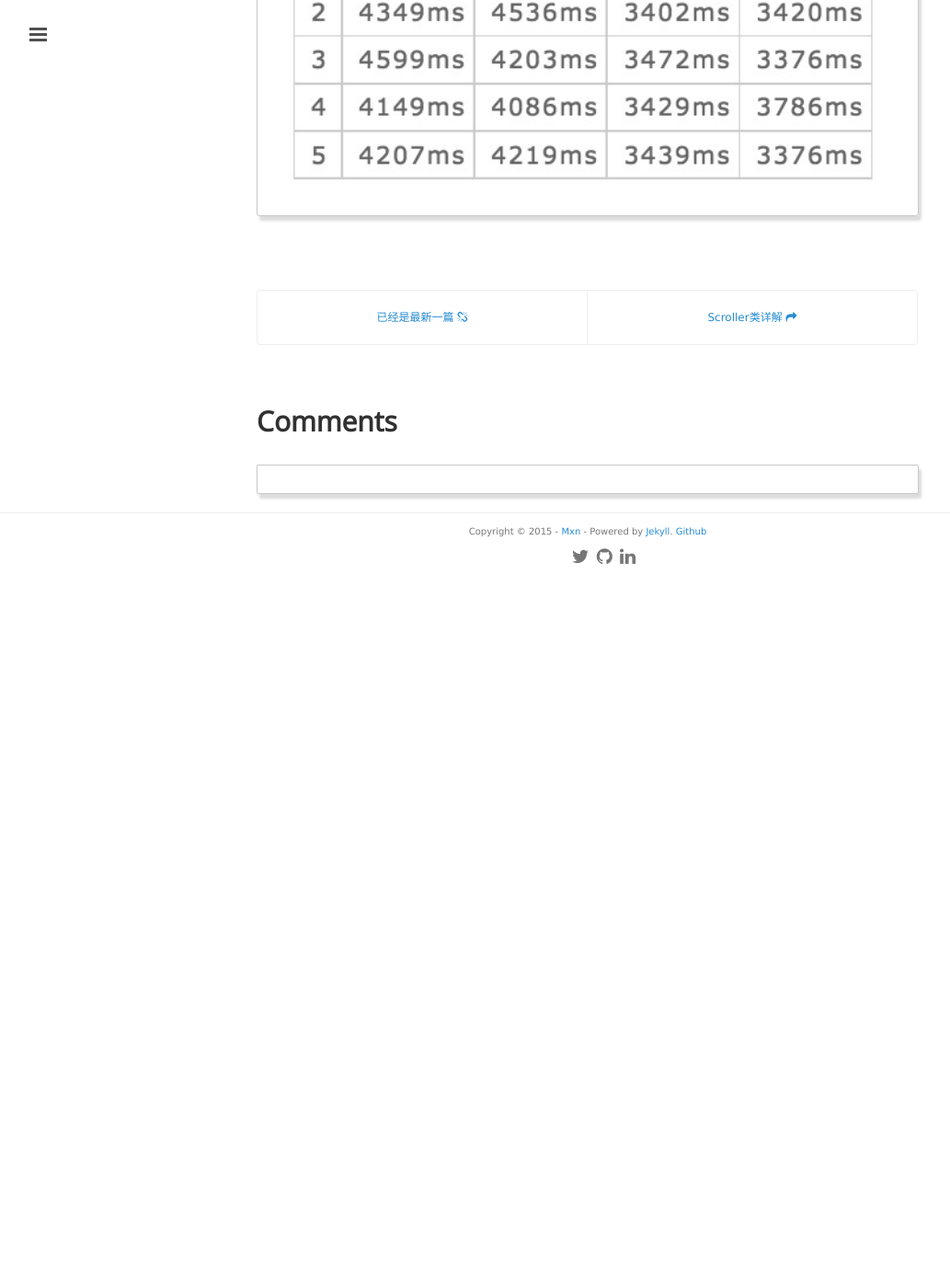
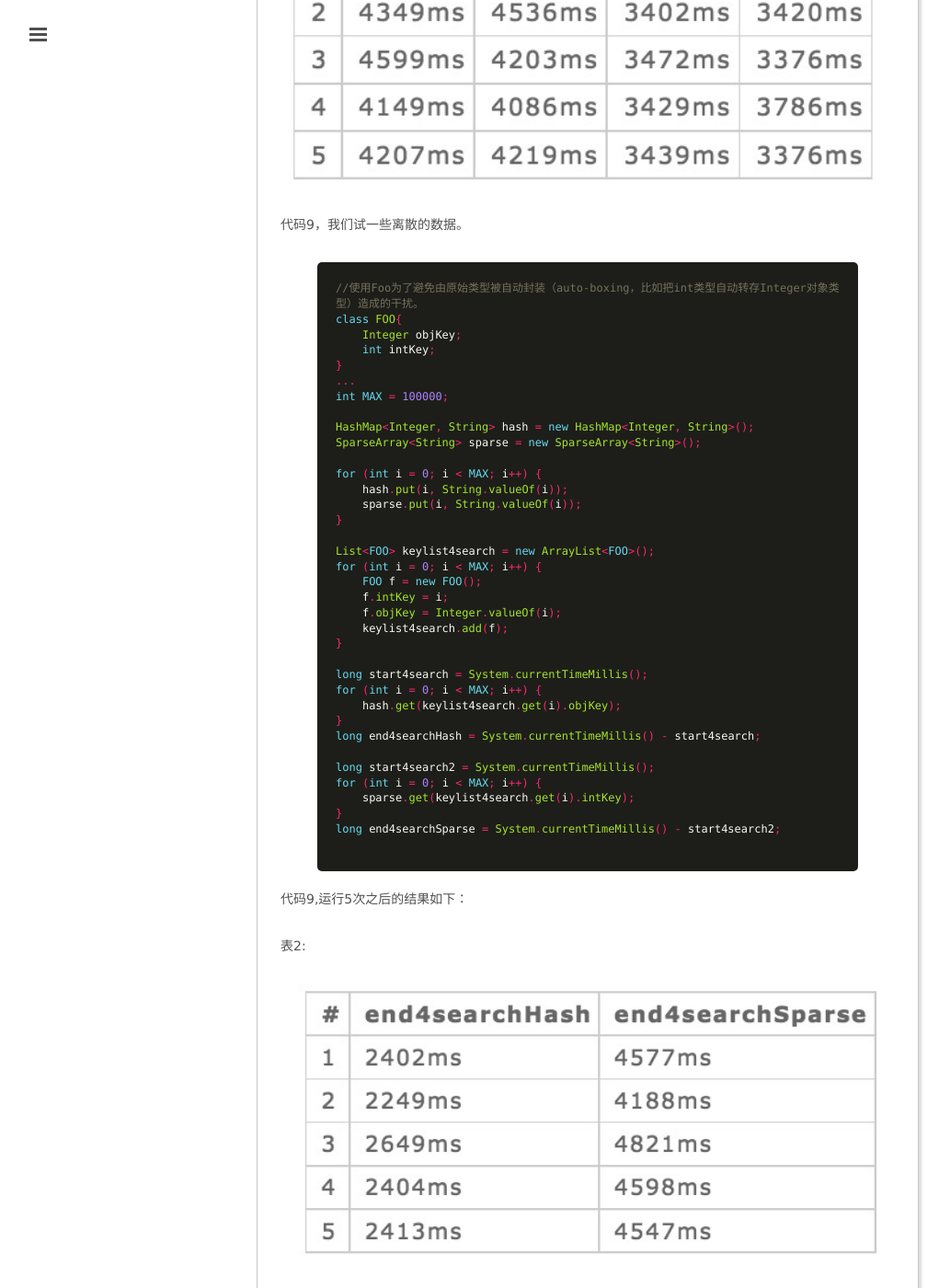
Before and after one commit to mxn21/mxn21.github.io, a Jekyll site: the page built from _posts/2015-7-25-Android中的稀疏数组SparseArray.md, in a window 1280 px wide and 1400 px high, scrolled down 9068 px. Shown: the whole window at 92% size, without its empty margins (1-1034 px from the left). Built offline with Jekyll 4.4.1, drawn with Linux system fonts in a browser that asks for light colours; Markdown is read by kramdown in place of the engine named in the settings; comment, search, counter and statistics services are not loaded; before the commit the page ends 9698 px from its top, so only the background shows below that; some of the changed text lies outside the part shown.

Commit message:
234234
32423

```diff
--- a/_posts/2015-7-25-Android中的稀疏数组SparseArray.md
+++ b/_posts/2015-7-25-Android中的稀疏数组SparseArray.md
@@ -279,3 +279,63 @@
 表1：
 
 ![](https://raw.githubusercontent.com/mxn21/mxn21.github.io/master/public/img/img50.png)
+
+代码9，我们试一些离散的数据。
+
+   {% highlight java  %}
+//使用Foo为了避免由原始类型被自动封装（auto-boxing，比如把int类型自动转存Integer对象类型）造成的干扰。
+class FOO{
+    Integer objKey;
+    int intKey;
+}
+...
+int MAX = 100000;
+
+HashMap<Integer, String> hash = new HashMap<Integer, String>();
+SparseArray<String> sparse = new SparseArray<String>();
+
+for (int i = 0; i < MAX; i++) {
+    hash.put(i, String.valueOf(i));
+    sparse.put(i, String.valueOf(i));
+}
+
+List<FOO> keylist4search = new ArrayList<FOO>();
+for (int i = 0; i < MAX; i++) {
+    FOO f = new FOO();
+    f.intKey = i;
+    f.objKey = Integer.valueOf(i);
+    keylist4search.add(f);
+}
+
+long start4search = System.currentTimeMillis();
+for (int i = 0; i < MAX; i++) {
+    hash.get(keylist4search.get(i).objKey);
+}
+long end4searchHash = System.currentTimeMillis() - start4search;
+
+long start4search2 = System.currentTimeMillis();
+for (int i = 0; i < MAX; i++) {
+    sparse.get(keylist4search.get(i).intKey);
+}
+long end4searchSparse = System.currentTimeMillis() - start4search2;
+   {% endhighlight %}
+
+代码9,运行5次之后的结果如下：
+
+表2:
+
+![](https://raw.githubusercontent.com/mxn21/mxn21.github.io/master/public/img/img51.png)
+
+从上面两个表中我们可以看出，当SparseArray中存在需要检索的下标时，SparseArray的性能略胜一筹（表1）。
+但是当检索的下标比较离散时，SparseArray需要使用多次二分检索，性能显然比hash检索方式要慢一些了（表2），
+但是按照官方文档的说法性能差异不是很大，不超过50%（ For containers holding up to hundreds of items, the performance difference is not significant, less than 50%.）
+总体而言，在Android这种内存比CPU更金贵的系统中，能经济地使用内存还是上策，何况SparseArray在其他方面的表现也不算差
+（另外，SparseArray删除数据的时候也做了优化——使用了延迟整理数组的方法,二者的性能相差无几）。
+
+### 总结
+
+1.稀疏数组的使用，对于索引是整数的情景，有时能带来一些效率的提升。
+减少了hashCode时间消耗，减小了所使用的内存大小。
+
+2.在所管理的对象数量很大时，效率却反而有可能更低：在插入的时候，有可能导致大段数组的复制;在删除之后，也有可能导致数组的大段元素被按个移动（不是复制数组，而是一个一个单独移动）;
+索引的映射，采用了二分查找，时间复杂度为O(logn)。
```
Also changed, not shown: public/img/img51.png (added).
